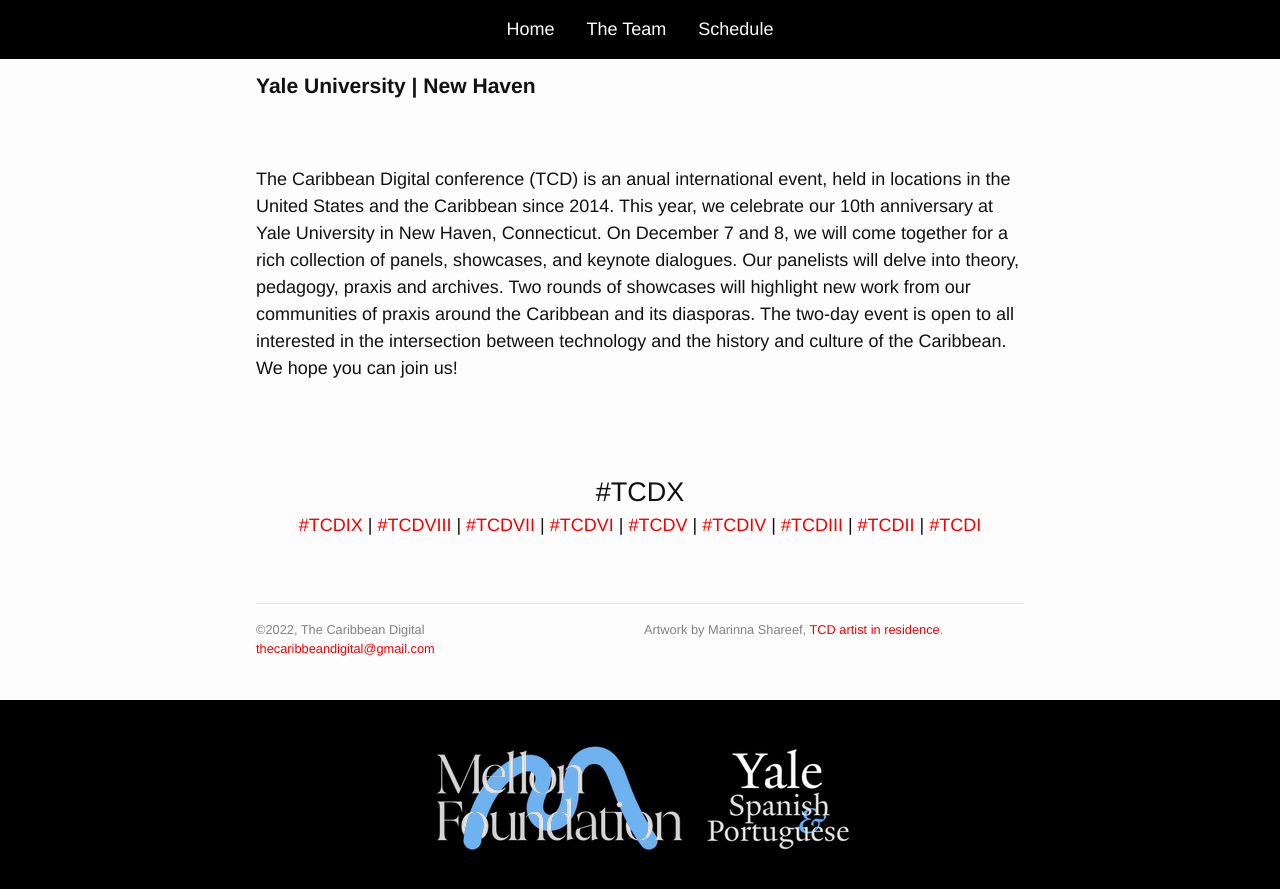
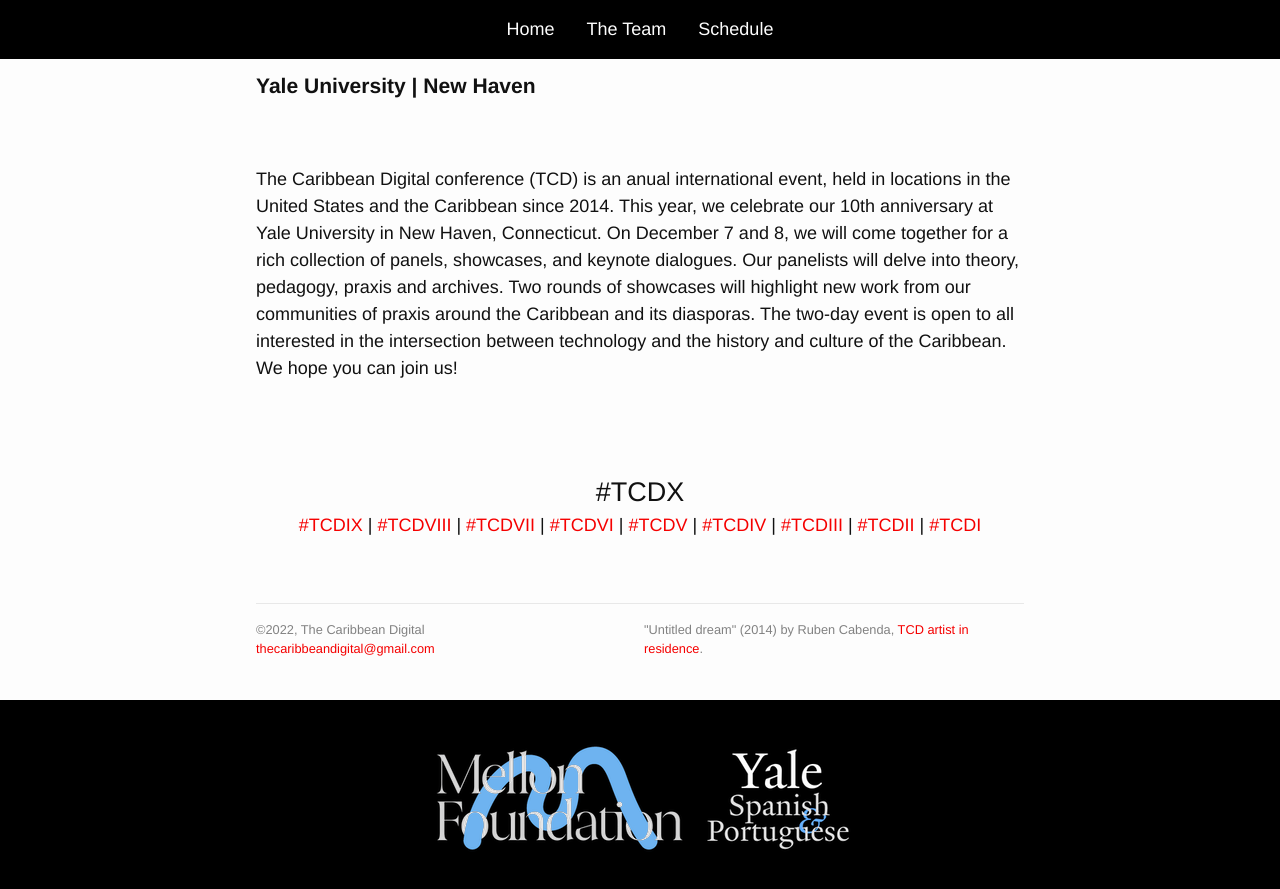
Before and after one commit to kliftonyale/tcd10, a Jekyll site: the page built from index.html, in a window 1280 px wide and 900 px high, scrolled down 753 px. Shown: the top 889 px of the window. Built offline with Jekyll 4.4.1, drawn with Linux system fonts in a browser that asks for light colours.

Commit message:
added new favicon

```diff
--- a/_includes/footer.html
+++ b/_includes/footer.html
@@ -13,7 +13,7 @@
 
     <div class="footer-col footer-col-2">
       <span
-        >Artwork by Marinna Shareef,
+        >"Untitled dream" (2014) by Ruben Cabenda,
         <a href="http://caribbeandigitalnyc.net/residency/"
           >TCD artist in residence</a
         >.</span
--- a/_includes/head.html
+++ b/_includes/head.html
@@ -49,6 +49,11 @@
     type="image/x-icon"
     href="{{site.baseurl}}/images/favicon.ico"
   />
+
+  <link rel="apple-touch-icon" sizes="180x180" href="/apple-touch-icon.png" />
+  <link rel="icon" type="image/png" sizes="32x32" href="/favicon-32x32.png" />
+  <link rel="icon" type="image/png" sizes="16x16" href="/favicon-16x16.png" />
+  <link rel="manifest" href="/site.webmanifest" />
   <meta
     name="description"
     content="{% if page.excerpt %}{{ page.excerpt | strip_html | strip_newlines | truncate: 160 }}{% else %}{{ site.description }}{% endif %}"
```
Also changed, not shown: images/android-chrome-192x192.png (added), images/android-chrome-512x512.png (added), images/apple-touch-icon.png (added), images/favicon-16x16.png (added), images/favicon-32x32.png (added), images/favicon.ico, images/site.webmanifest (added).
